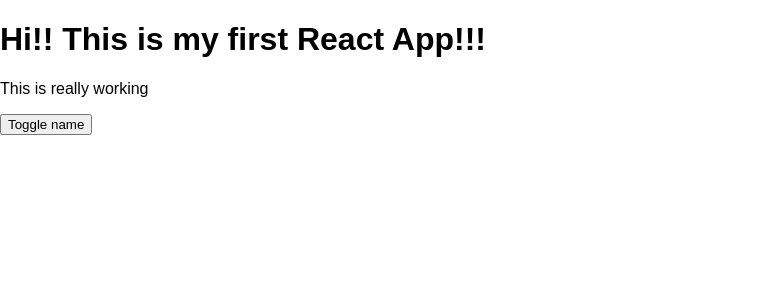
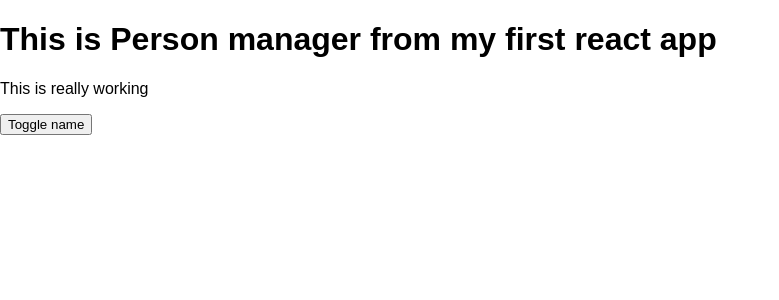
Before and after one commit to abhilash28abhi/react-complete-guide, a React app: page / in a window 1280 px wide. Shown: the top 300 px of the page, without its empty margins (0-779 px from the left). Built offline with nearby package versions, Linux system fonts and the light colour scheme.

Commit message:
Changes for this.props

```diff
--- a/src/components/Cockpit/Cockpit.js
+++ b/src/components/Cockpit/Cockpit.js
@@ -17,7 +17,7 @@ const cockpit = (props) => {
 
     return (
         <div className = {classes.Cockpit} >
-                <h1 > Hi!! This is my first React App!!! </h1>
+                <h1 > {props.title} </h1>
                 <p className={assignedClasses.join(' ')}>This is really working</p>
                 <button className={buttonClass} onClick = {props.toggle} > Toggle name </button>
         </div>
--- a/src/containers/App.js
+++ b/src/containers/App.js
@@ -72,7 +72,7 @@ class App extends Component {
 
         return (
         <div className = {classes.App} >
-            <Cockpit showPersons={this.state.showPersons} persons={this.state.persons} toggle={this.toggleButtonHandler}></Cockpit>
+            <Cockpit title={this.props.appTitle} showPersons={this.state.showPersons} persons={this.state.persons} toggle={this.toggleButtonHandler}></Cockpit>
             {persons}
         </div>
         );
--- a/src/index.js
+++ b/src/index.js
@@ -4,5 +4,5 @@ import './index.css';
 import App from './containers/App';
 import registerServiceWorker from './registerServiceWorker';
 
-ReactDOM.render(<App />, document.getElementById('root'));
+ReactDOM.render(<App appTitle=" This is Person manager from my first react app"/>, document.getElementById('root'));
 registerServiceWorker();
```
Also changed, not shown: 1 other file (tests, documents, lock files or other folders).
